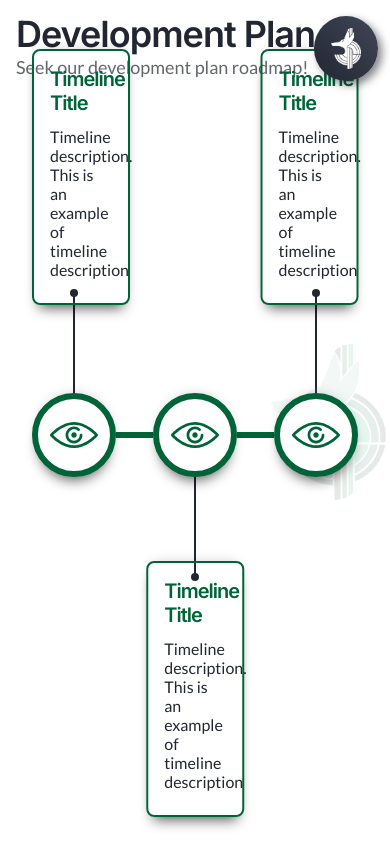
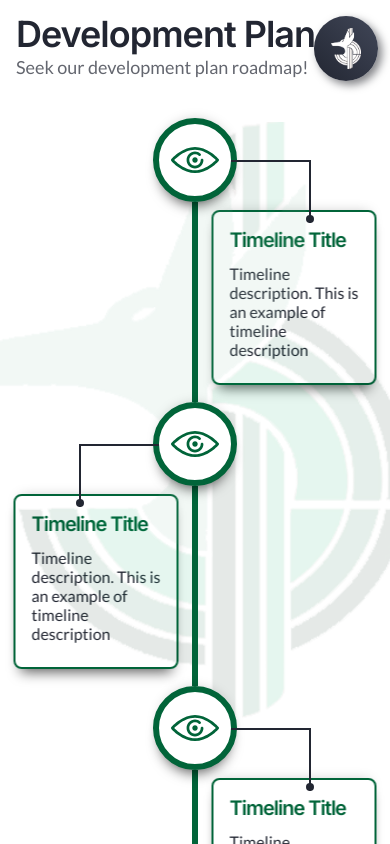
Before and after one commit to fadhilrafiii/JinXBoard, a React (Create React App) app: page /development-plan in a window 390 px wide. Built offline with nearby package versions, Linux system fonts and the light colour scheme.

Commit message:
Add vertical timeline component

```diff
--- a/src/Components/Card/index.module.css
+++ b/src/Components/Card/index.module.css
@@ -1,8 +1,9 @@
 .container {
   padding: var(--padding-xxl);
   border-radius: var(--border-radius-m);
-  box-shadow: var(--box-shadow);
-  -webkit-box-shadow: var(--box-shadow);
+  box-shadow: 0 4px 30px rgba(0, 0, 0, 0.1);
+  backdrop-filter: blur(6px);
+  -webkit-backdrop-filter: blur(6px);
 }
 
 @media (max-width: 400px) {
@@ -10,6 +11,7 @@
     padding: var(--padding-m);
     border-radius: var(--border-radius-m);
     box-shadow: var(--box-shadow);
-    -webkit-box-shadow: var(--box-shadow);
+    backdrop-filter: blur(6px);
+    -webkit-backdrop-filter: blur(6px);
   }
 }
--- a/src/Components/Sidebar/index.tsx
+++ b/src/Components/Sidebar/index.tsx
@@ -29,12 +29,9 @@ const Sidebar = ({ mainRoutes, secondaryRoutes }: SidebarProps) => {
 
   const navigate = useNavigate();
   const { pathname } = useLocation();
-  const { width } = useWindowDimensions(isOpen);
+  const { width } = useWindowDimensions();
 
-  const shouldShowDesktopSidebar = useMemo(
-    () => !isMediumWindow(width) && !isSmallWindow(width),
-    [width],
-  );
+  const shouldShowDesktopSidebar = !isMediumWindow(width) && !isSmallWindow(width);
 
   const onToggleSidebar = () => {
     if (isOpen) dispatch(actionCloseSidebar());
@@ -54,8 +51,6 @@ const Sidebar = ({ mainRoutes, secondaryRoutes }: SidebarProps) => {
     if (isSmallWindow(width)) onToggleSidebar();
   };
 
-  console.log(width);
-  console.log('isopen', isOpen);
   const eventStyles = useMemo(() => {
     if (isOpen)
       return {
@@ -78,8 +73,6 @@ const Sidebar = ({ mainRoutes, secondaryRoutes }: SidebarProps) => {
       mainMenu: !isSmallWindow(width) ? styles.mainMenu : styles.mainMenuHidden,
     };
   }, [isOpen, width]);
-
-  console.log(eventStyles);
 
   return (
     <div className={eventStyles.container}>
--- a/src/Components/Timeline/index.module.css
+++ b/src/Components/Timeline/index.module.css
@@ -94,7 +94,8 @@
 }
 
 .horizontalDetailTimelineContainer {
-  width: min(25vw, 360px);
+  width: min(25vw, 330px);
+  z-index: -3;
 }
 
 .horizontalDetailTimelineContainer.oddHorizontalContainer {
@@ -102,7 +103,7 @@
   left: 50%;
   top: 50%;
   transform: translate(-50%, calc(-100% - 130px));
-  z-index: 4;
+
 }
 
 .timelineItemContainer:first-child .horizontalDetailTimelineContainer.oddHorizontalContainer {
@@ -111,16 +112,16 @@
 }
 
 .timelineItemContainer:last-child .horizontalDetailTimelineContainer.oddHorizontalContainer {
-  transform: translate(-100%, calc(-100% - 130px));
-  left: 100%;
+  transform: translate(0, calc(-100% - 130px));
+  left: unset;
+  right: 0;
 }
 
 .horizontalDetailTimelineContainer.evenHorizontalContainer {
   position: absolute;
   left: 50%;
-  bottom: -100%;
+  bottom: -105%;
   transform: translate(-50%, 100%);
-  z-index: 4;
 }
 
 .timelineItemContainer:first-child .horizontalDetailTimelineContainer.evenHorizontalContainer {
@@ -129,8 +130,9 @@
 }
 
 .timelineItemContainer:last-child .horizontalDetailTimelineContainer.evenHorizontalContainer {
-  transform: translate(-100%, 100%);
-  left: 100%;
+  transform: translate(0, 100%);
+  left: unset;
+  right: 100%;
 }
 
 .horizontalConnector {
@@ -138,3 +140,111 @@
   width: 100%;
   background-color: var(--primary-color);
 }
+/* End of horizontal */
+
+/* Vertical Styling */
+.verticalTimelineContainer {
+  width: 100%;
+  display: flex;
+  flex-direction: column;
+  position: relative;
+  align-items: center;
+  justify-content: flex-start;
+  padding: var(--padding-xl);
+  padding-bottom: var(--padding-xxl);
+}
+
+.oddVerticalTimelineNode {
+  border-radius: var(--border-radius-circle);
+  position: relative;
+  background-color: white;
+  padding: var(--padding-l);
+  border: 6px solid var(--primary-color);
+  background-color: white;
+}
+
+.oddVerticalTimelineNode::before {
+  content: '';
+  top: 50%;
+  left: 100%;
+  height: 85%;
+  width: 20vw;
+  position: absolute;
+  z-index: -1;
+  border-top: 2px solid var(--secondary-color);
+  border-right: 2px solid var(--secondary-color);
+}
+
+.oddVerticalTimelineNode::after {
+  content: '';
+  border-radius: 100%;
+  width: 8px;
+  height: 8px;
+  left: calc(100% + 20vw);
+  transform: translate(-3px, 50%);
+  bottom: -32.5%;
+  background-color: var(--secondary-color);
+  position: absolute;
+  z-index: -1;
+}
+
+.evenVerticalTimelineNode {
+  border-radius: var(--border-radius-circle);
+  position: relative;
+  padding: var(--padding-l);
+  border: 6px solid var(--primary-color);
+  background-color: white;
+}
+
+.evenVerticalTimelineNode::before {
+  content: '';
+  top: 50%;
+  left: 0;
+  transform: translateX(-100%);
+  height: 85%;
+  width: 20vw;
+  border-top: 2px solid var(--secondary-color);
+  border-left: 2px solid var(--secondary-color);
+  position: absolute;
+  z-index: -1;
+}
+
+.evenVerticalTimelineNode::after {
+  content: '';
+  border-radius: 100%;
+  width: 8px;
+  height: 8px;
+  right: calc(100% + 20vw);
+  transform: translate(3px, -50%);
+  top: 132.5%;
+  background-color: var(--secondary-color);
+  position: absolute;
+  z-index: -1;
+}
+
+.verticalDetailTimelineContainer {
+  width: 165px;
+  padding-bottom: var(--padding-xxl);
+  z-index: -3;
+}
+
+.verticalDetailTimelineContainer.oddVerticalContainer {
+  position: absolute;
+  left: 10vw;
+  top: 110%;
+  transform: translateX(5vw);
+}
+
+.verticalDetailTimelineContainer.evenVerticalContainer {
+  position: absolute;
+  right: 10vw;
+  top: 110%;
+  transform: translate(-5vw, 0);
+}
+
+.verticalConnector {
+  height: 200px;
+  width: 6px;
+  background-color: var(--primary-color);
+}
+/* End of vertical */
--- a/src/Layouts/BasePage/index.module.css
+++ b/src/Layouts/BasePage/index.module.css
@@ -25,11 +25,12 @@
 
 .backgroundLogo {
   position: fixed;
-  width: 40vw;
+  width: max(40vw, 600px);
   opacity: 0.1;
   top: 50%;
-  left: calc(50% + 135px);
+  left: 50%;
   transform: translate(-50%, -50%);
+  z-index: -1;
 }
 
 .pageSubtitle {
--- a/src/Pages/About/OurDevelopers.tsx
+++ b/src/Pages/About/OurDevelopers.tsx
@@ -1,9 +1,6 @@
 import React, { useState } from 'react';
 
-import { useSelector } from 'react-redux';
 import useWindowDimensions from 'Shared/Hooks/useWindowDimensions';
-
-import { RootState } from 'Redux/Store';
 
 import Slider from 'Components/Slider';
 
@@ -16,8 +13,7 @@ import { developersContent } from './constants';
 import styles from './index.module.css';
 
 const OurDevelopers = () => {
-  const isSidebarOpen = useSelector((state: RootState) => state.sidebar.isOpen);
-  const { width } = useWindowDimensions(isSidebarOpen);
+  const { width } = useWindowDimensions();
   const [hoveredCard, setHoveredCard] = useState<number | null>(null);
 
   let numberOfSlides = 3;
--- a/src/Pages/About/index.module.css
+++ b/src/Pages/About/index.module.css
@@ -39,6 +39,7 @@
   text-align: center;
   padding: var(--padding-xxl);
   background: var(--bg-radial-primary);
+  border: 1px solid var(--primary-color-light-60);
 }
 
 .whatBodyGoalsItemTitle {
@@ -68,6 +69,7 @@
   flex-direction: column;
   align-items: center;
   background: var(--bg-radial-primary);
+  border: 1px solid var(--primary-color-light-60);
 }
 
 @media (max-width: 653px) {
@@ -128,11 +130,13 @@
 .developerText > h4 {
   font-size: 28px;
   color: white;
+  filter: drop-shadow(var(--text-shadow));
 }
 
 .developerText > p {
   font-size: 16px;
   color: white;
+  filter: drop-shadow(var(--text-shadow));
 }
 
 @media (max-width: 836px) {
--- a/src/Pages/DevelopmentPlan/constants.ts
+++ b/src/Pages/DevelopmentPlan/constants.ts
@@ -18,4 +18,14 @@ export const timelineContent: TimelineContent[] = [
     title: 'Timeline Title',
     description: 'Timeline description. This is an example of timeline description',
   },
+  {
+    node: IconName.Eye,
+    title: 'Timeline Title',
+    description: 'Timeline description. This is an example of timeline description',
+  },
+  {
+    node: IconName.Eye,
+    title: 'Timeline Title',
+    description: 'Timeline description. This is an example of timeline description',
+  },
 ];
--- a/src/Pages/DevelopmentPlan/index.tsx
+++ b/src/Pages/DevelopmentPlan/index.tsx
@@ -1,16 +1,27 @@
 import React from 'react';
+
+import useWindowDimensions from 'Shared/Hooks/useWindowDimensions';
 
 // import Card from 'Components/Card';
 import Timeline, { TimelineOrientation } from 'Components/Timeline';
+
+import { MEDIUM_WINDOW_SIZE } from 'Shared/Constants/General';
 
 import { timelineContent } from './constants';
 
 import styles from './index.module.css';
 
 const DevelopmentPlan = () => {
+  const { width } = useWindowDimensions();
+
   return (
     <div className={styles.container}>
-      <Timeline orientation={TimelineOrientation.Horizontal} timelineContent={timelineContent} />
+      <Timeline
+        orientation={
+          width > MEDIUM_WINDOW_SIZE ? TimelineOrientation.Horizontal : TimelineOrientation.Vertical
+        }
+        timelineContent={timelineContent}
+      />
     </div>
   );
 };
--- a/src/Redux/Reducers/Sidebar.ts
+++ b/src/Redux/Reducers/Sidebar.ts
@@ -1,6 +1,8 @@
 import { createSlice } from '@reduxjs/toolkit';
 
-import { getWindowDimensions, isMediumWindow, isSmallWindow } from 'Shared/Helpers/window';
+import { getWindowDimensions } from 'Shared/Helpers/window';
+
+import { MEDIUM_WINDOW_SIZE } from 'Shared/Constants/General';
 
 export type SidebarState = {
   isOpen: boolean;
@@ -8,7 +10,7 @@ export type SidebarState = {
 const { width } = getWindowDimensions();
 
 const sidebarInitialState: SidebarState = {
-  isOpen: isMediumWindow(width) || isSmallWindow(width) ? false : true,
+  isOpen: width < MEDIUM_WINDOW_SIZE ? false : true,
 };
 
 export const sidebarSlice = createSlice({
--- a/src/Shared/Hooks/useWindowDimensions.ts
+++ b/src/Shared/Hooks/useWindowDimensions.ts
@@ -1,8 +1,13 @@
 import { useEffect, useState } from 'react';
+
+import { useSelector } from 'react-redux';
+
+import { RootState } from 'Redux/Store';
 
 import { getWindowDimensions } from 'Shared/Helpers/window';
 
-const useWindowDimensions = (isSidebarOpen?: boolean) => {
+const useWindowDimensions = () => {
+  const isSidebarOpen = useSelector((state: RootState) => state.sidebar.isOpen);
   const [windowDimensions, setWindowDimensions] = useState(getWindowDimensions(isSidebarOpen));
 
   useEffect(() => {
--- a/src/index.css
+++ b/src/index.css
@@ -4,8 +4,12 @@
 :root {
   /* Colors */
   --primary-color: #016439;
+  --primary-color-80: rgba(1, 100, 57, 0.80);
   --primary-color-light: #03a55f;
+  --primary-color-light-80: rgba(3, 165, 95, 0.80);
+  --primary-color-light-60: rgba(3, 165, 95, 0.60);
   --primary-color-dark: #002f1b;
+
   --secondary-color: #222632;
   --secondary-color-light: #414758;
   --secondary-color-dark: #17191d;
@@ -37,9 +41,10 @@
 
   /* Box Shadow */
   --box-shadow: 0px 10px 13px -7px #000000a4, 0px -4px 13px -7px #00000045, 5px 5px 15px 5px rgba(0,0,0,0);
+  --text-shadow: 2px 2px 4px -7px #000000a4;
 
   /* Background Gradient */
-  --bg-radial-primary: radial-gradient(circle at -10% 25.5%, var(--primary-color-light) 0%, var(--primary-color) 75%);
+  --bg-radial-primary: radial-gradient(circle at -10% 25.5%, var(--primary-color-light-80) 0%, var(--primary-color-80) 75%);
   --bg-linear-secondary: linear-gradient(45deg, var(--secondary-color), var(--secondary-color-light));
 }
 
```
